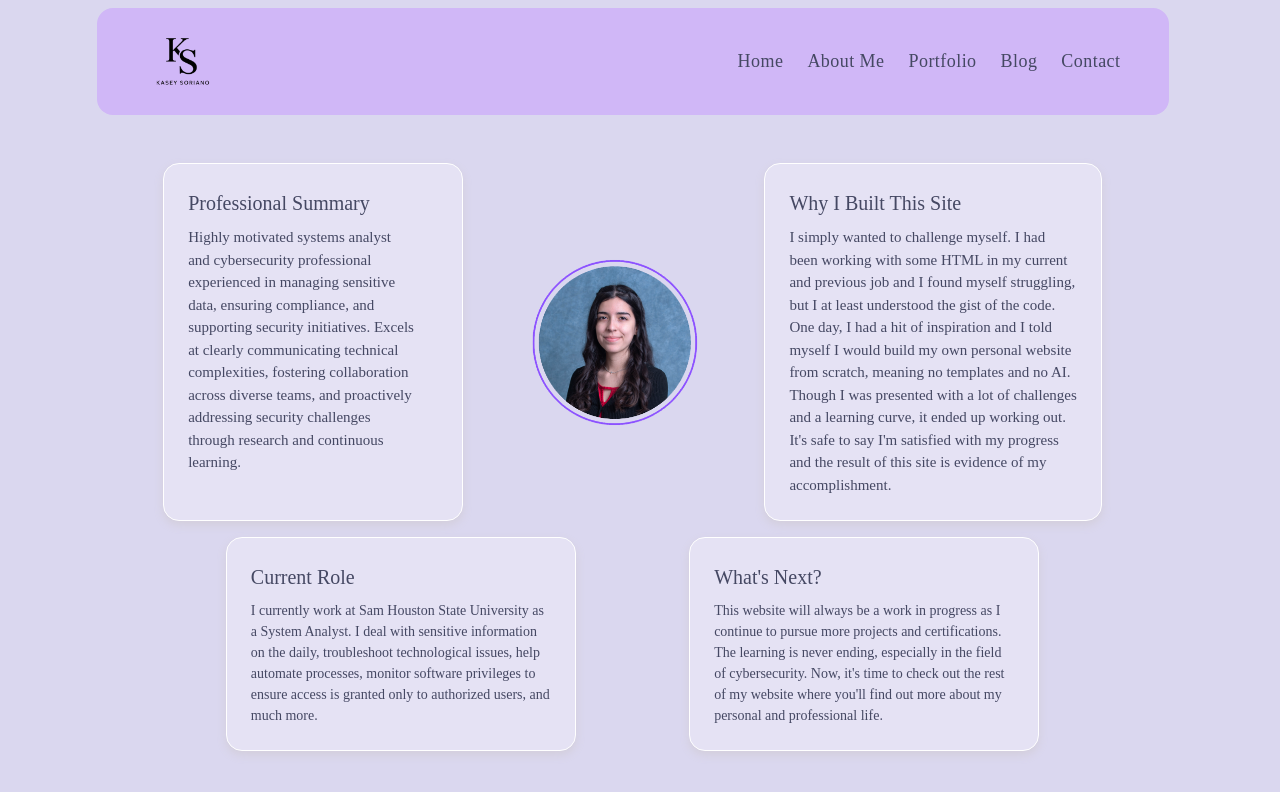
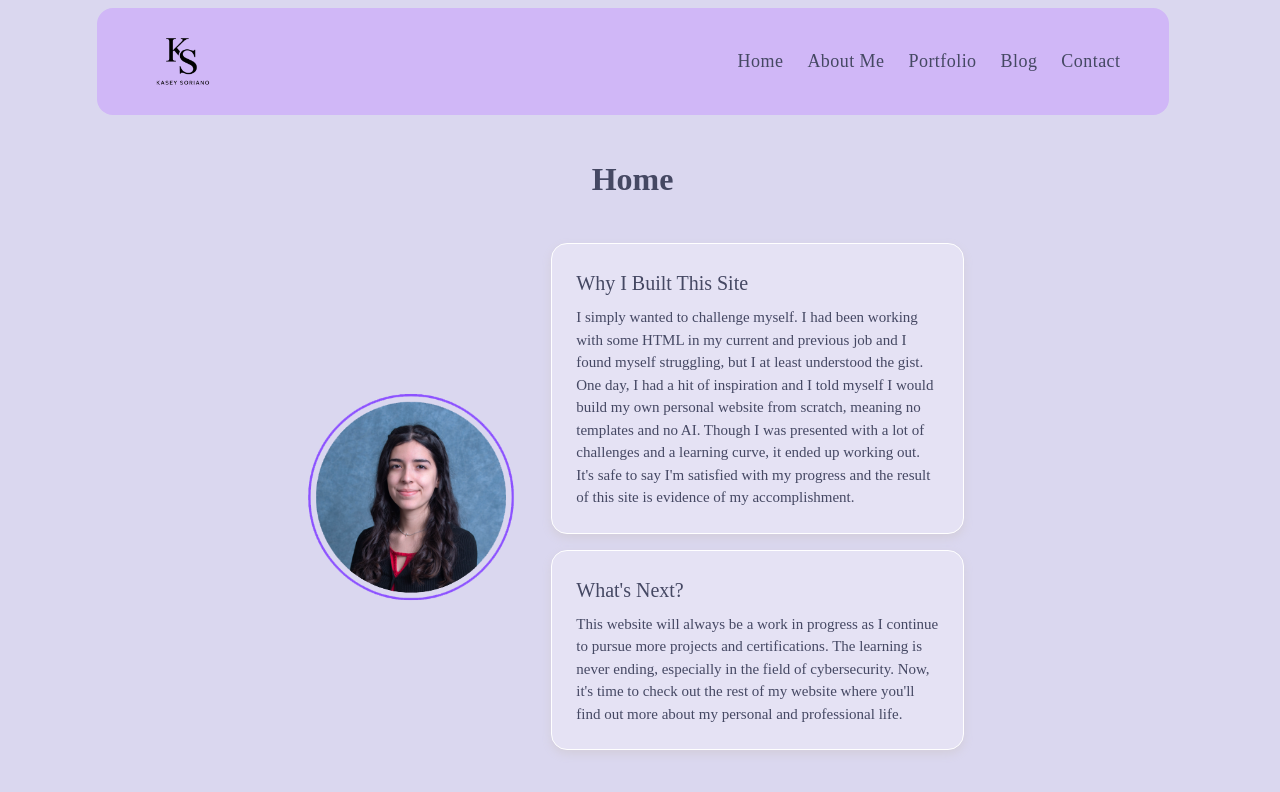
Before and after one commit to kaseys117/personal-website, a SvelteKit app: page / in a window 1280 px wide. Shown: the top 792 px of the page. Built offline with nearby package versions, Linux system fonts and the light colour scheme.

Commit message:
Minor adjustments

```diff
--- a/src/routes/+layout.svelte
+++ b/src/routes/+layout.svelte
@@ -8,7 +8,7 @@
 
 <div class="mx-auto flex min-h-screen flex-col max-w-[68rem] px-2 pt-2">
 	<Navbar/>
-	<main class='flex-1 md:py-8 flex flex-col'>
+	<main class='flex-1 md:py-10 flex flex-col'>
 		{@render children()}
 	</main>
 </div>
--- a/src/routes/+page.svelte
+++ b/src/routes/+page.svelte
@@ -1,37 +1,31 @@
+<h1>
+	<center> Home </center>
+</h1>
+
+<p class="text-center" style="color: #454863; margin-bottom: 2rem;">
+
+</p>
+
 <div class="home">
-	<div class="top">
-		<div class="box1">
-			<h2>Professional Summary</h2>
-			Highly motivated systems analyst and cybersecurity professional experienced in managing sensitive
-			data, ensuring compliance, and supporting security initiatives. Excels at clearly communicating
-			technical complexities, fostering collaboration across diverse teams, and proactively addressing
-			security challenges through research and continuous learning.
+
+
+
+		<div class="circle">
+			<img src="Me.png" width="250px" />
 		</div>
 
-		<div class="circle">
-			<img src="Me.png" width="200px" />
-		</div>
-
-		<div class="box2">
+<div class="intro">
+		<div class="box1">
 			<h2>Why I Built This Site</h2>
 			I simply wanted to challenge myself. I had been working with some HTML in my current and previous
-			job and I found myself struggling, but I at least understood the gist of the code. One day, I had
+			job and I found myself struggling, but I at least understood the gist. One day, I had
 			a hit of inspiration and I told myself I would build my own personal website from scratch, meaning
 			no templates and no AI. Though I was presented with a lot of challenges and a learning curve, it
 			ended up working out. It's safe to say I'm satisfied with my progress and the result of this site
 			is evidence of my accomplishment.
 		</div>
-	</div>
 
-	<div class="bottom">
-		<div class="box3">
-			<h2>Current Role</h2>
-			I currently work at Sam Houston State University as a System Analyst. I deal with sensitive information
-			on the daily, troubleshoot technological issues, help automate processes, monitor software privileges
-			to ensure access is granted only to authorized users, and much more.
-		</div>
-
-		<div class="box4">
+		<div class="box2">
 			<h2>What's Next?</h2>
 			This website will always be a work in progress as I continue to pursue more projects and certifications.
 			The learning is never ending, especially in the field of cybersecurity. Now, it's time to check
@@ -41,26 +35,32 @@
 </div>
 
 <style>
-	.top,
-	.bottom {
+
+.home{
+	display: flex;
+	justify-content: center;
+	align-items: center;
+}
+
+	.intro {
 		display: flex;
+		flex-direction: column;
+		gap: 1rem;
 		width: auto;
-		justify-content: space-evenly;
-		margin-top: 1rem;
 		align-items: center;
 		padding: 0 1rem;
 	}
 
+
 	.box1 {
 		font-size: 15px;
 		color: #454863;
-		padding: 1.5rem 3rem 1.5rem 1.5rem;
+		padding: 1.5rem 1.5rem 1.5rem 1.5rem;
 		border: 1px solid white;
 		border-radius: 1rem;
 		box-shadow: 0px 4px 10px #d3cedb;
 		background-color: #e5e2f4;
-		width: 40ch;
-		align-self: stretch;
+		width: 55ch;
 	}
 
 	.box2 {
@@ -71,19 +71,7 @@
 		border-radius: 1rem;
 		box-shadow: 0px 4px 10px #d3cedb;
 		background-color: #e5e2f4;
-		width: 45ch;
-	}
-
-	.box3,
-	.box4 {
-		font-size: 14px;
-		color: #454863;
-		padding: 1.5rem 1.5rem 1.5rem 1.5rem;
-		border: 1px solid white;
-		border-radius: 1rem;
-		box-shadow: 0px 4px 10px #d3cedb;
-		background-color: #e5e2f4;
-		width: 50ch;
+		width: 55ch;
 	}
 
 	h2 {
@@ -92,4 +80,5 @@
 		font-weight: normal;
 		margin-bottom: .5rem;
 	}
+
 </style>
```
